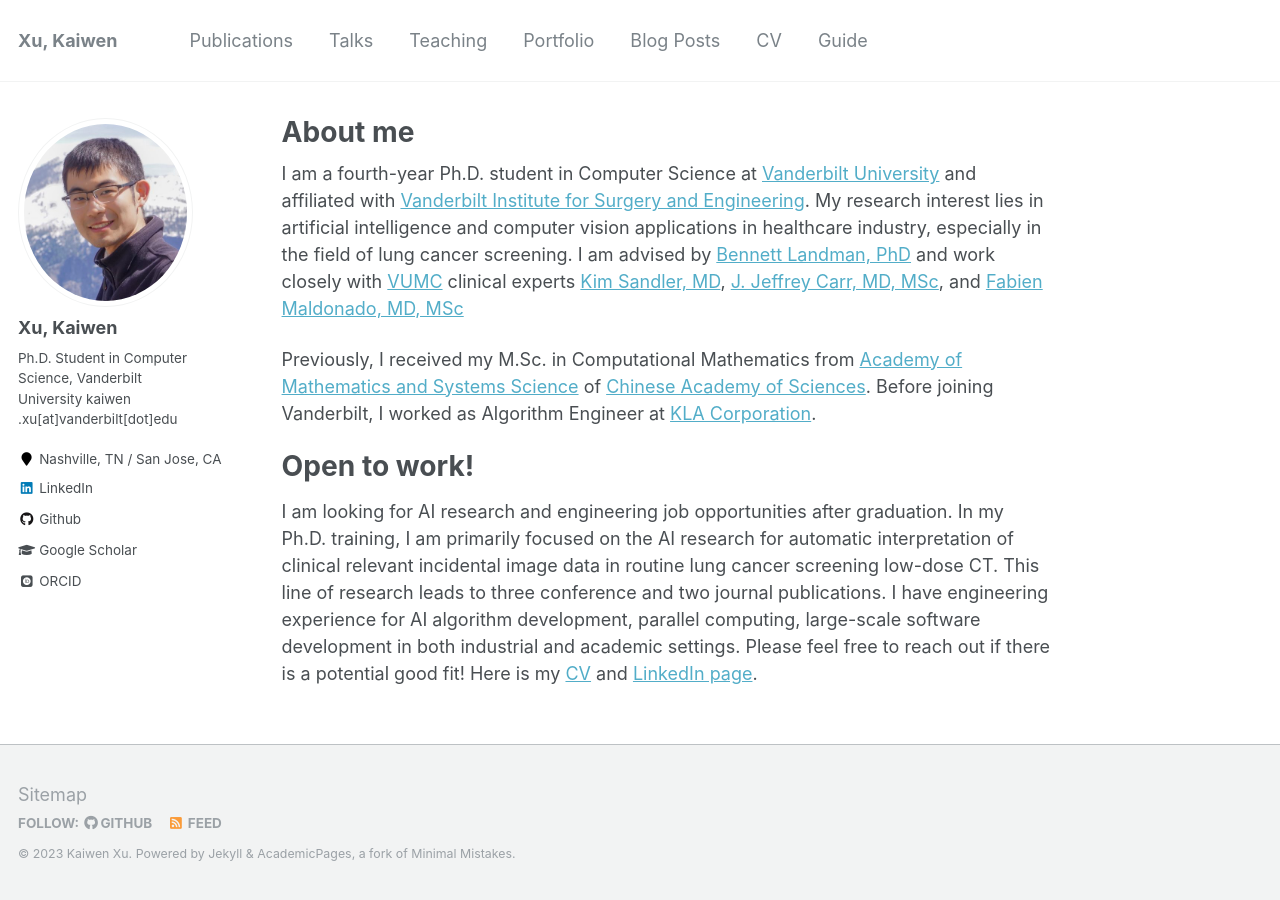
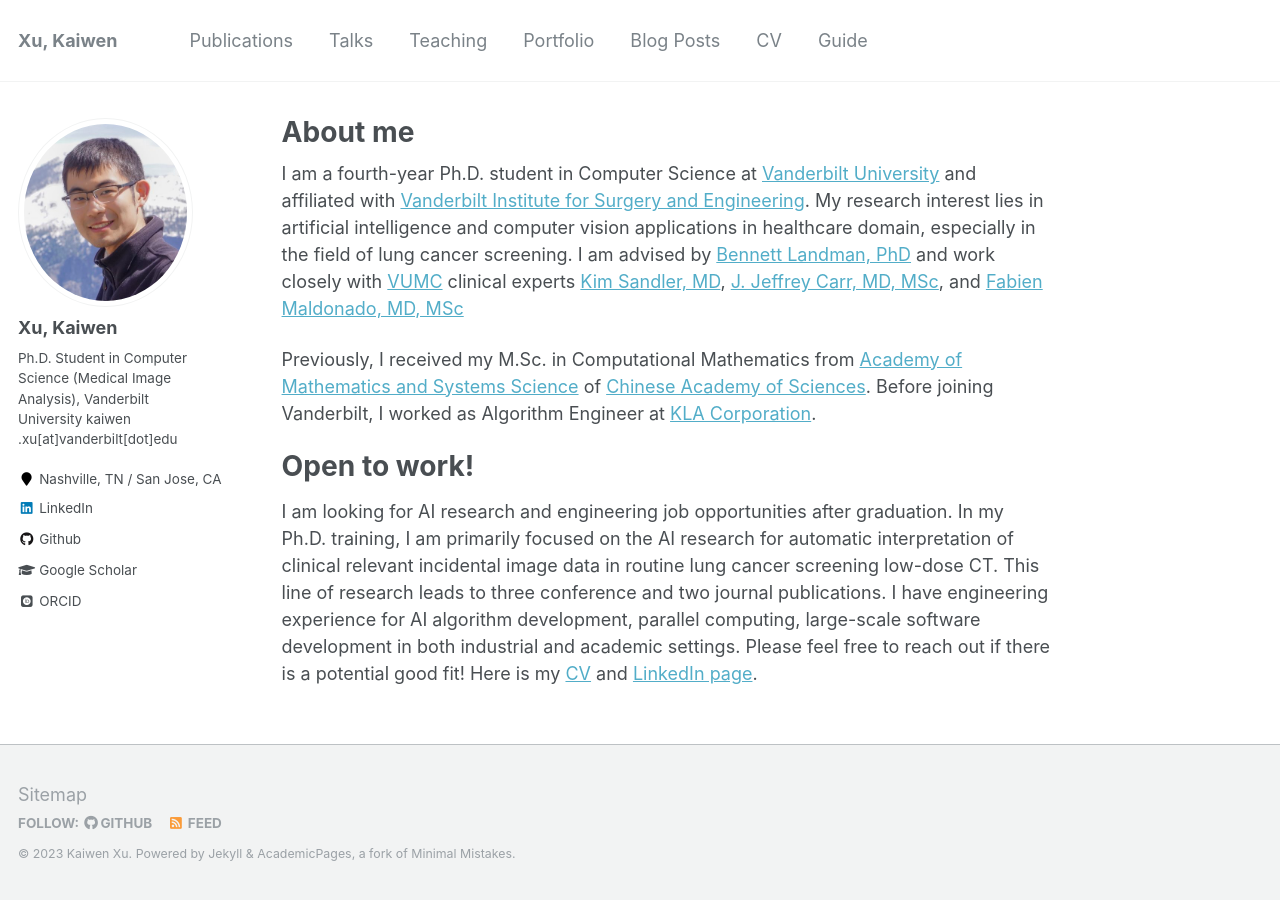
Before and after one commit to kwxu/kwxu.github.io, a Jekyll site: the page built from _pages/about.md, in a window 1280 px wide. Built offline with Jekyll 4.4.1, drawn with Linux system fonts in a browser that asks for light colours; some web fonts are replaced.

Commit message:
Add the main page.

```diff
--- a/_config.yml
+++ b/_config.yml
@@ -82,7 +82,7 @@ analytics:
 author:
   name             : "Xu, Kaiwen"
   avatar           : "Kaiwen-Xu-432.468.jpg"
-  bio              : "Ph.D. Student in Computer Science, Vanderbilt University\n\n kaiwen
+  bio              : "Ph.D. Student in Computer Science (Medical Image Analysis), Vanderbilt University\n\n kaiwen
   .xu[at]vanderbilt[dot]edu"
   location         : "Nashville, TN / San Jose, CA"
   employer         :
--- a/_pages/about.md
+++ b/_pages/about.md
@@ -11,7 +11,7 @@ redirect_from`:
 I am a fourth-year Ph.D. student in Computer Science at [Vanderbilt University](https://www.vanderbilt.edu/) and
 affiliated with
 [Vanderbilt Institute for Surgery and Engineering](https://www.vanderbilt.edu/vise/).
-My research interest lies in artificial intelligence and computer vision applications in healthcare industry,
+My research interest lies in artificial intelligence and computer vision applications in healthcare domain,
 especially in the field of lung cancer screening.
 I am advised by [Bennett Landman, PhD](https://github.com/academicpages/academicpages.github.io) and work closely with
 [VUMC](https://www.vumc.org/main/home) clinical experts
```
